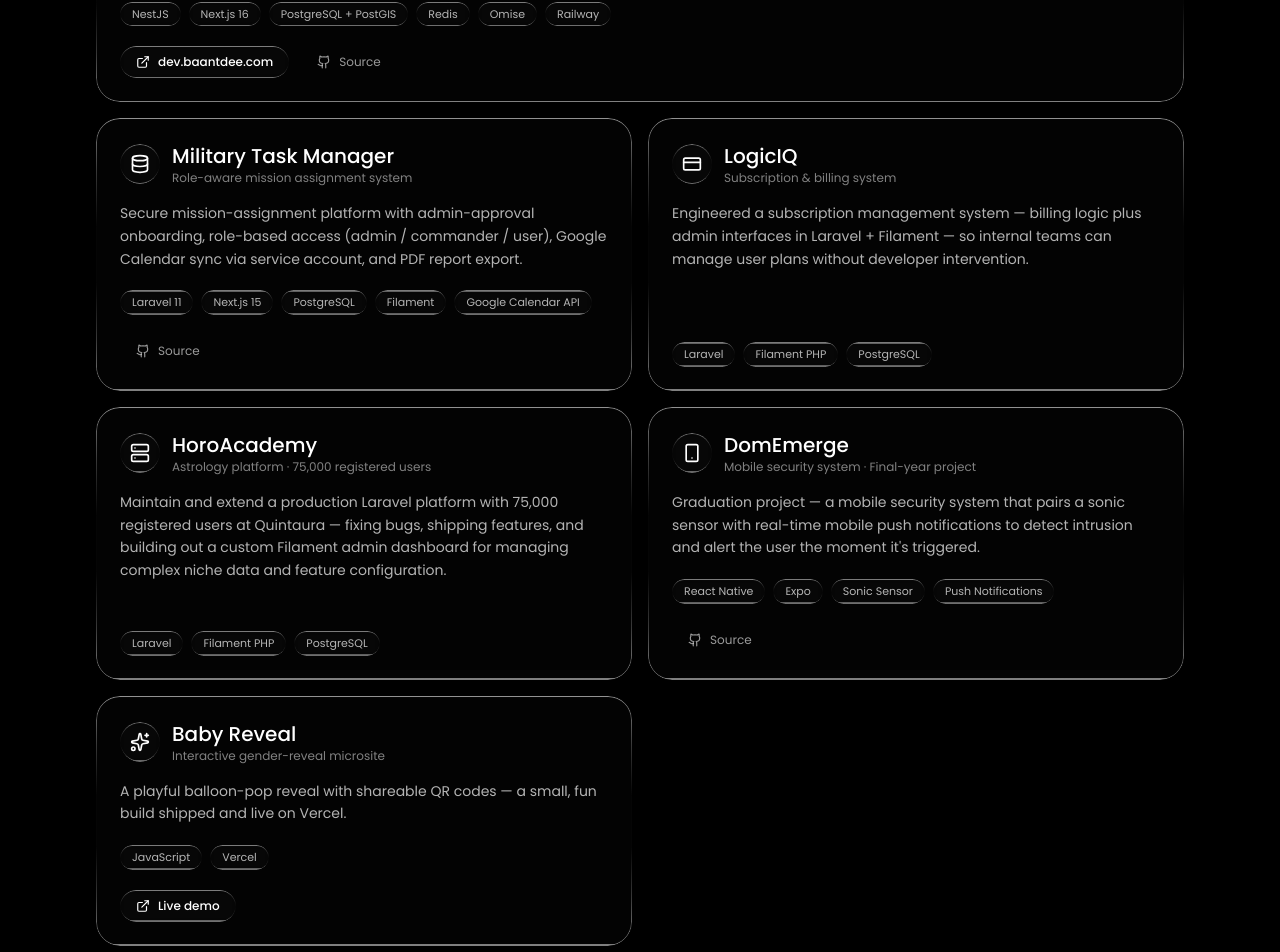
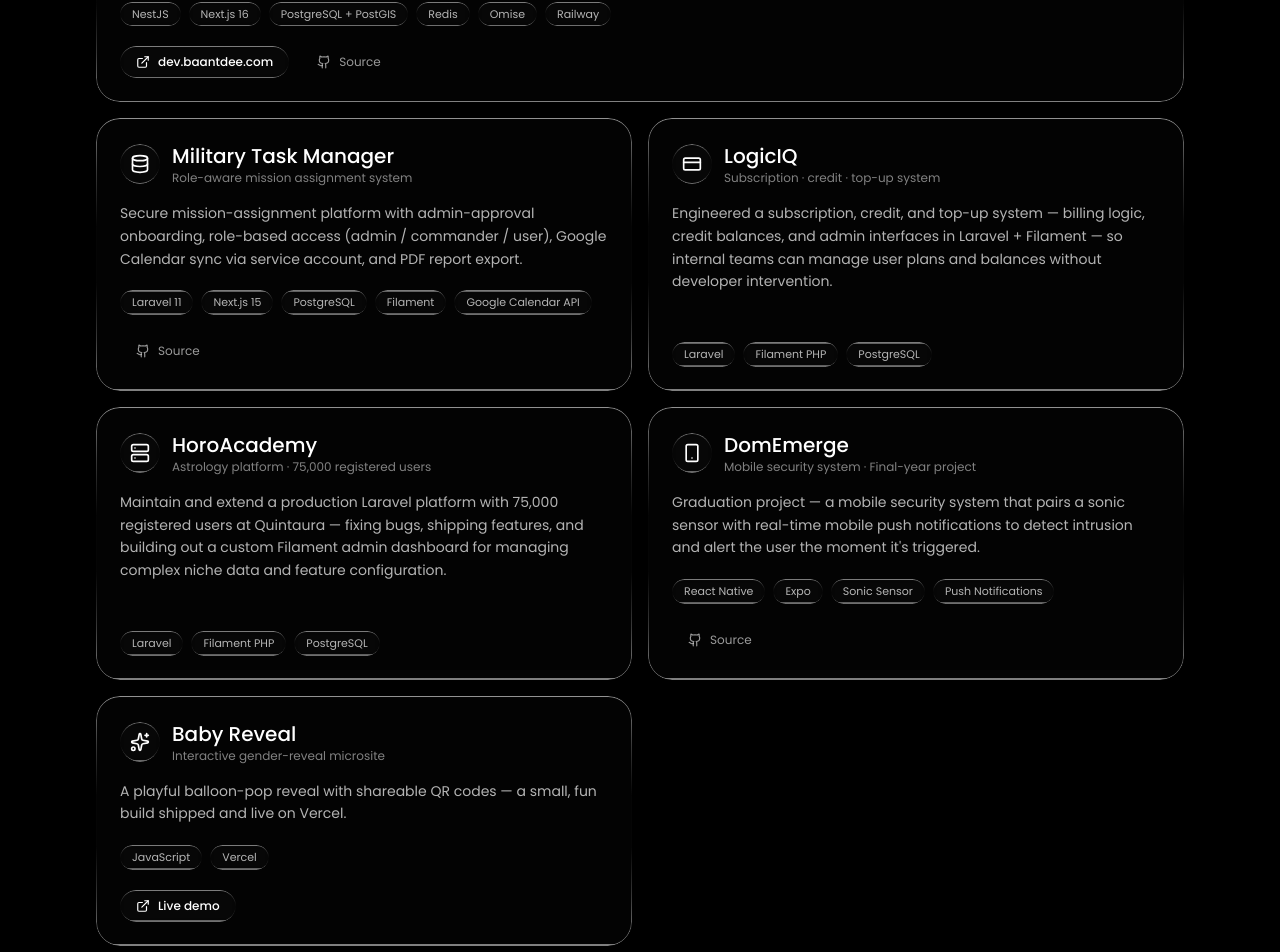
Before and after one commit to krittapastrycode/krittapas-polmanee-portfolio, a Next.js app: page / in a window 1280 px wide. Shown: the part 1193-2145 px from the top of the page. Built offline with nearby package versions, Linux system fonts and the light colour scheme.

Commit message:
fix: LogicIQ adds credit system and top-up

```diff
--- a/src/app/page.tsx
+++ b/src/app/page.tsx
@@ -60,9 +60,9 @@ const PROJECTS: Project[] = [
   },
   {
     name: "LogicIQ",
-    tagline: "Subscription & billing system",
+    tagline: "Subscription · credit · top-up system",
     description:
-      "Engineered a subscription management system — billing logic plus admin interfaces in Laravel + Filament — so internal teams can manage user plans without developer intervention.",
+      "Engineered a subscription, credit, and top-up system — billing logic, credit balances, and admin interfaces in Laravel + Filament — so internal teams can manage user plans and balances without developer intervention.",
     stack: ["Laravel", "Filament PHP", "PostgreSQL"],
     icon: <CreditCard className="h-5 w-5" />,
   },
```
